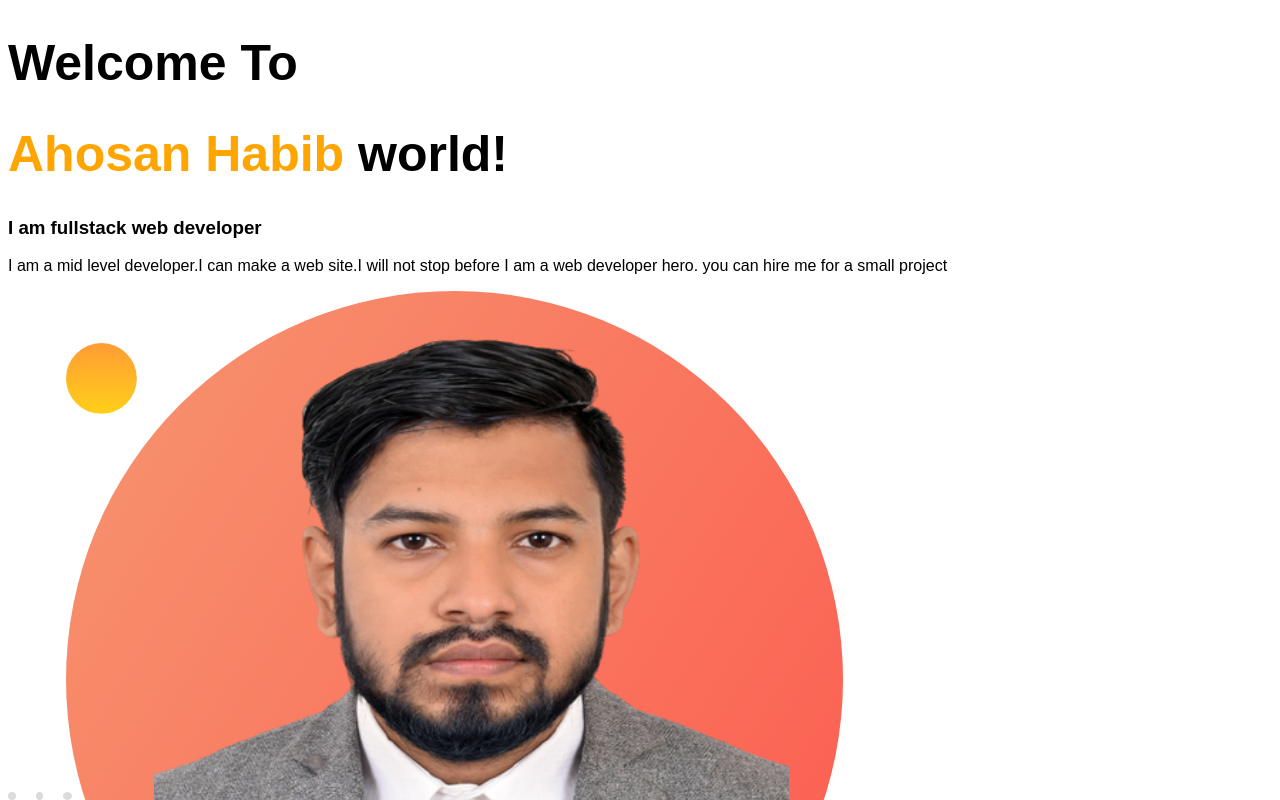
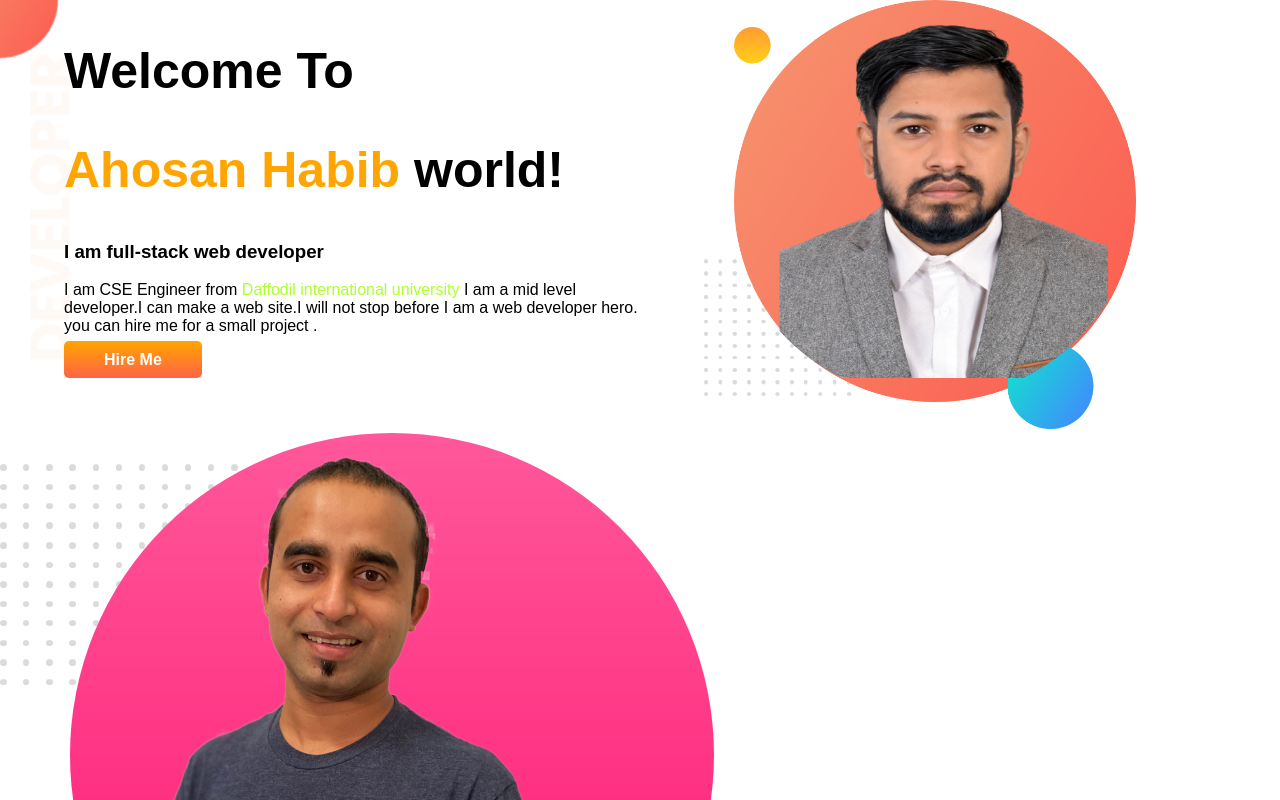
Before and after one commit to ahosanhabib786/developer-portfolio, a plain HTML site: page index.html in a window 1280 px wide. Shown: the top 800 px of the page. Drawn offline with Linux system fonts and the light colour scheme.

Commit message:
section done

```diff
--- a/index.html
+++ b/index.html
@@ -11,11 +11,25 @@
     <link rel="stylesheet" href="style.css">
 </head>
 <body>
-    <h1>Welcome To </h1>
-    <h1> <span class="name-color" >Ahosan Habib</span> world!</h1>
-    <h3>I am fullstack web developer</h3>
-    <p>I am a mid level developer.I can make a web site.I will not stop before I am a web developer hero. you can hire me for a small project </p>
-    <img src="images/my-bg.png" alt="my photo">
+    <section class="top-banner">
+        <div class="half-width">
+            <h1>Welcome To </h1>
+            <h1> <span class="name-color" >Ahosan Habib</span> world!</h1>
+            <h3>I am full-stack web developer</h3>
+        <p>I am CSE Engineer from <span class="versity-color">Daffodil international university</span> I am a mid level developer.I can make a web site.I will not stop before I am a web developer hero. you can hire me for a small project .</p>
+            <a class="link-button" target="_blank" href="https://www.linkedin.com/in/md-ahosan-habib-1b602620a/">Hire Me</a>
+        </div>
+
+        <div class="half-width">
+            <img src="images/my-bg.png" alt="my photo">
+        </div>
+    </section>
+    <section>
+        <div>
+            <img src="images/jhankar2.png" alt="">
+        </div>
+    </section>
+
 
 
 
--- a/style.css
+++ b/style.css
@@ -1,5 +1,6 @@
 body{
     font-family: 'Poppins', sans-serif;
+    margin: 0%;
 }
 h1{
     font-size: 50px;
@@ -7,3 +8,31 @@ h1{
 .name-color{
     color: orange;
 }
+section{
+    display: flex;
+}
+.half-width{
+    width: 50%;
+    padding-left: 5%;
+
+}
+.half-width img{
+    width: 75%;
+
+}
+.link-button{
+    text-decoration: none;
+    background-image: linear-gradient(orange ,tomato);
+    padding: 10px 40px;
+    color: white;
+    font-weight: 700;
+    border-radius: 5px;
+}
+.top-banner{
+    background-image: url(images/top-banner.png);
+    background-repeat: no-repeat;
+
+}
+.versity-color{
+    color: greenyellow;
+}
```
